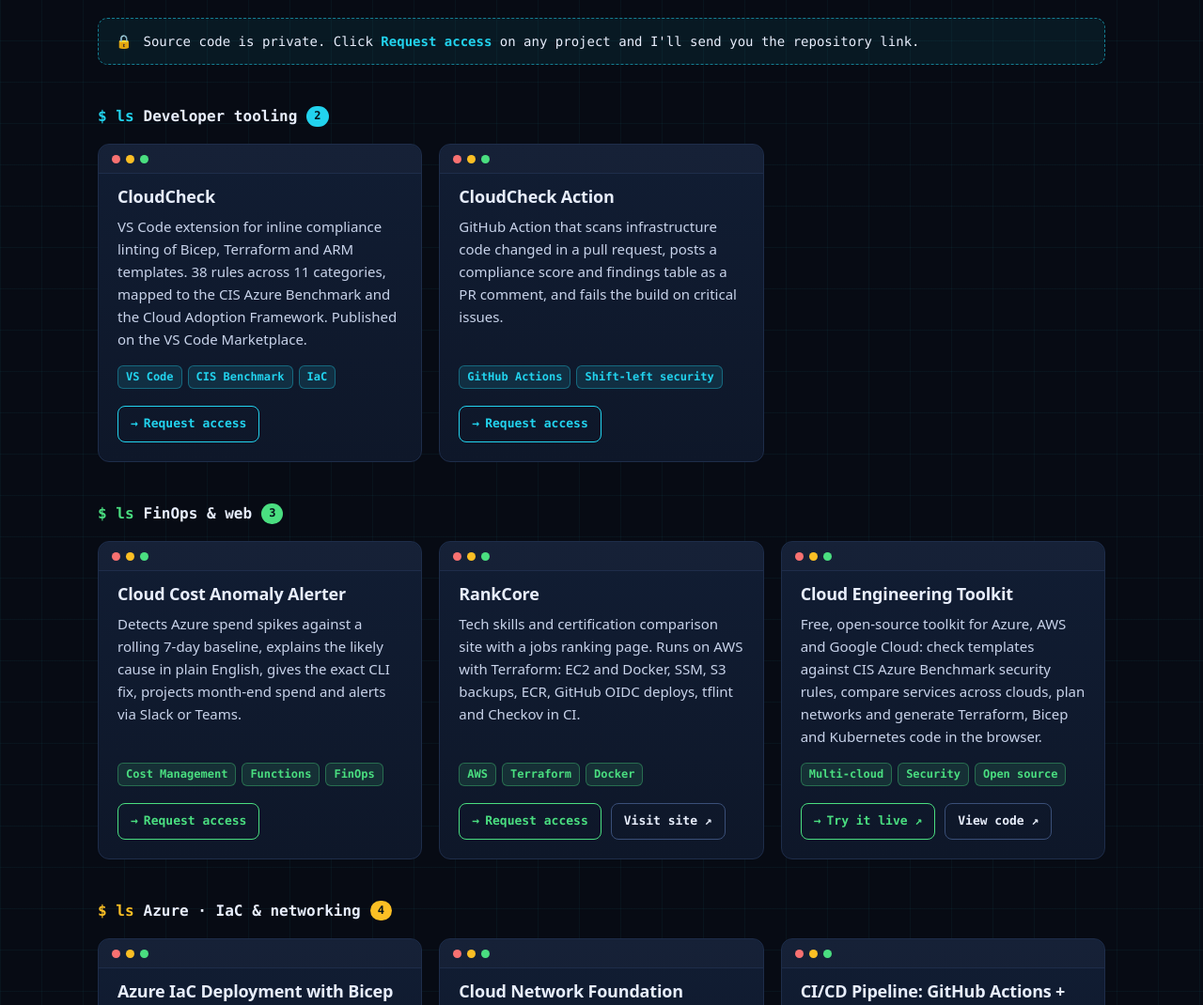
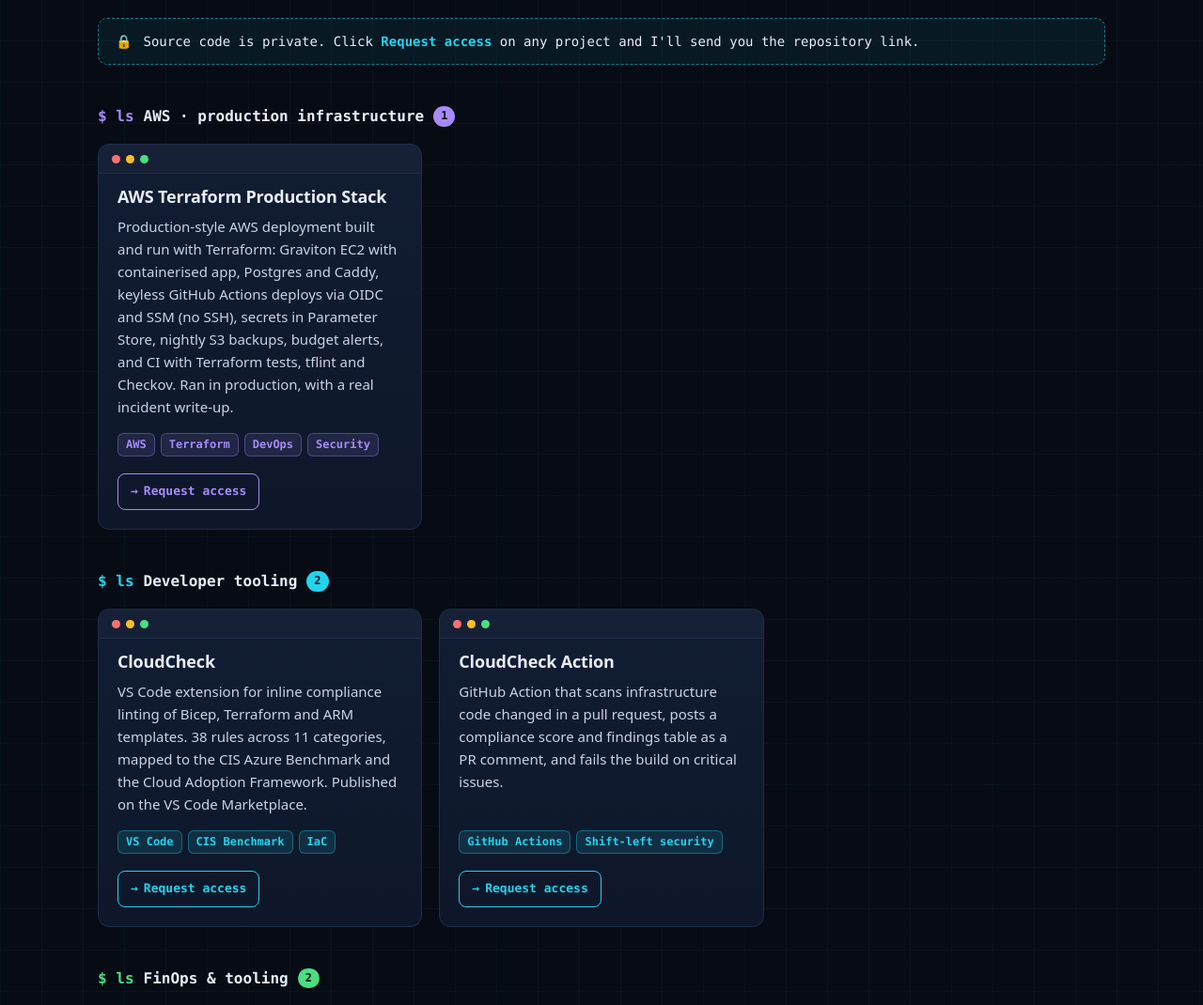
Before and after one commit to janeologhadien/janeologhadien.github.io, a plain HTML site: page index.html in a window 1280 px wide. Shown: the part 969-2039 px from the top of the page at 94% size. Drawn offline with Linux system fonts and the light colour scheme.

Commit message:
Add AWS Terraform Production Stack; remove RankCore

```diff
--- a/index.html
+++ b/index.html
@@ -150,13 +150,15 @@
     <h2>Projects</h2>
     <p class="lead">Tools and labs built around the problems cloud teams in regulated industries face.</p>
     <div class="notice"><span>🔒</span><span>Source code is private. Click <b>Request access</b> on any project and I'll send you the repository link.</span></div>
-    <div class="group c1"><h3 class="group-title"><span class="dot"></span>Developer tooling<span class="count">2</span></h3><div class="grid">
+    <div class="group c5"><h3 class="group-title"><span class="dot"></span>AWS · production infrastructure<span class="count">1</span></h3><div class="grid">
+<article class="card"><h4>AWS Terraform Production Stack</h4><p>Production-style AWS deployment built and run with Terraform: Graviton EC2 with containerised app, Postgres and Caddy, keyless GitHub Actions deploys via OIDC and SSM (no SSH), secrets in Parameter Store, nightly S3 backups, budget alerts, and CI with Terraform tests, tflint and Checkov. Ran in production, with a real incident write-up.</p><div class="tags"><span class="tag">AWS</span><span class="tag">Terraform</span><span class="tag">DevOps</span><span class="tag">Security</span></div><div class="actions"><a class="btn primary" href="mailto:jane.ologh@gmail.com?subject=Access%20request%3A%20AWS%20Terraform%20Production%20Stack&amp;body=Hi%20Jane%2C%0A%0AI%27d%20like%20to%20review%20the%20code%20for%3A%20AWS%20Terraform%20Production%20Stack%0A%0AName%3A%0ACompany%20/%20role%3A%0A%0AThanks">Request access</a></div></article>
+</div></div>
+<div class="group c1"><h3 class="group-title"><span class="dot"></span>Developer tooling<span class="count">2</span></h3><div class="grid">
 <article class="card"><h4>CloudCheck</h4><p>VS Code extension for inline compliance linting of Bicep, Terraform and ARM templates. 38 rules across 11 categories, mapped to the CIS Azure Benchmark and the Cloud Adoption Framework. Published on the VS Code Marketplace.</p><div class="tags"><span class="tag">VS Code</span><span class="tag">CIS Benchmark</span><span class="tag">IaC</span></div><div class="actions"><a class="btn primary" href="mailto:jane.ologh@gmail.com?subject=Access%20request%3A%20CloudCheck&amp;body=Hi%20Jane%2C%0A%0AI%27d%20like%20to%20review%20the%20code%20for%3A%20CloudCheck%0A%0AName%3A%0ACompany%20/%20role%3A%0A%0AThanks">Request access</a></div></article>
 <article class="card"><h4>CloudCheck Action</h4><p>GitHub Action that scans infrastructure code changed in a pull request, posts a compliance score and findings table as a PR comment, and fails the build on critical issues.</p><div class="tags"><span class="tag">GitHub Actions</span><span class="tag">Shift-left security</span></div><div class="actions"><a class="btn primary" href="mailto:jane.ologh@gmail.com?subject=Access%20request%3A%20CloudCheck%20Action&amp;body=Hi%20Jane%2C%0A%0AI%27d%20like%20to%20review%20the%20code%20for%3A%20CloudCheck%20Action%0A%0AName%3A%0ACompany%20/%20role%3A%0A%0AThanks">Request access</a></div></article>
 </div></div>
-<div class="group c2"><h3 class="group-title"><span class="dot"></span>FinOps &amp; web<span class="count">3</span></h3><div class="grid">
+<div class="group c2"><h3 class="group-title"><span class="dot"></span>FinOps &amp; tooling<span class="count">2</span></h3><div class="grid">
 <article class="card"><h4>Cloud Cost Anomaly Alerter</h4><p>Detects Azure spend spikes against a rolling 7-day baseline, explains the likely cause in plain English, gives the exact CLI fix, projects month-end spend and alerts via Slack or Teams.</p><div class="tags"><span class="tag">Cost Management</span><span class="tag">Functions</span><span class="tag">FinOps</span></div><div class="actions"><a class="btn primary" href="mailto:jane.ologh@gmail.com?subject=Access%20request%3A%20Cloud%20Cost%20Anomaly%20Alerter&amp;body=Hi%20Jane%2C%0A%0AI%27d%20like%20to%20review%20the%20code%20for%3A%20Cloud%20Cost%20Anomaly%20Alerter%0A%0AName%3A%0ACompany%20/%20role%3A%0A%0AThanks">Request access</a></div></article>
-<article class="card"><h4>RankCore</h4><p>Tech skills and certification comparison site with a jobs ranking page. Runs on AWS with Terraform: EC2 and Docker, SSM, S3 backups, ECR, GitHub OIDC deploys, tflint and Checkov in CI.</p><div class="tags"><span class="tag">AWS</span><span class="tag">Terraform</span><span class="tag">Docker</span></div><div class="actions"><a class="btn primary" href="mailto:jane.ologh@gmail.com?subject=Access%20request%3A%20RankCore&amp;body=Hi%20Jane%2C%0A%0AI%27d%20like%20to%20review%20the%20code%20for%3A%20RankCore%0A%0AName%3A%0ACompany%20/%20role%3A%0A%0AThanks">Request access</a><a class="btn ghost" href="https://rankcore.app" target="_blank" rel="noopener">Visit site ↗</a></div></article>
 <article class="card"><h4>Cloud Engineering Toolkit</h4><p>Free, open-source toolkit for Azure, AWS and Google Cloud: check templates against CIS Azure Benchmark security rules, compare services across clouds, plan networks and generate Terraform, Bicep and Kubernetes code in the browser.</p><div class="tags"><span class="tag">Multi-cloud</span><span class="tag">Security</span><span class="tag">Open source</span></div><div class="actions"><a class="btn primary" href="https://janeologhadien.github.io/cloud-engineering-toolkit/" target="_blank" rel="noopener">Try it live ↗</a><a class="btn ghost" href="https://github.com/janeologhadien/cloud-engineering-toolkit" target="_blank" rel="noopener">View code ↗</a></div></article>
 </div></div>
 <div class="group c3"><h3 class="group-title"><span class="dot"></span>Azure · IaC &amp; networking<span class="count">4</span></h3><div class="grid">
```
